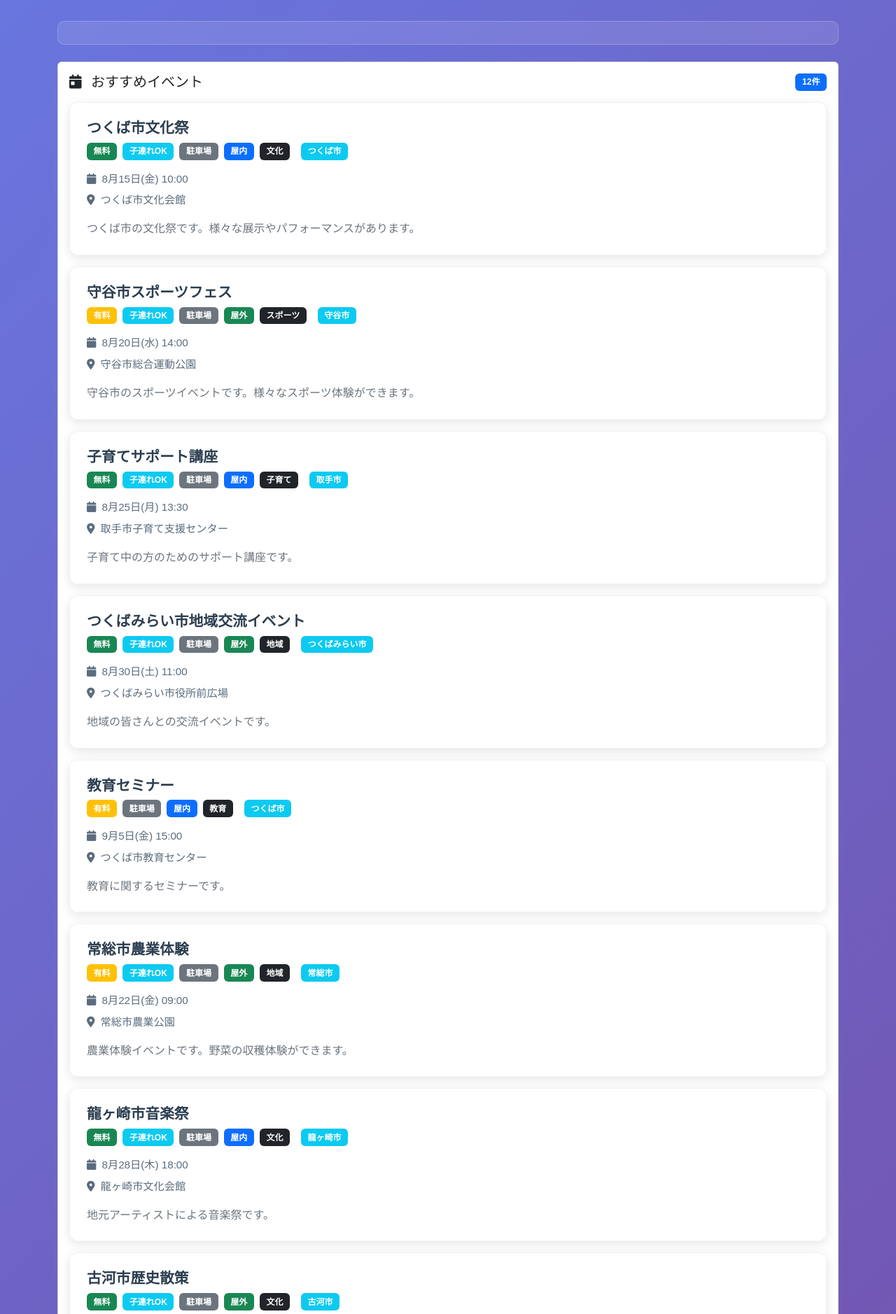
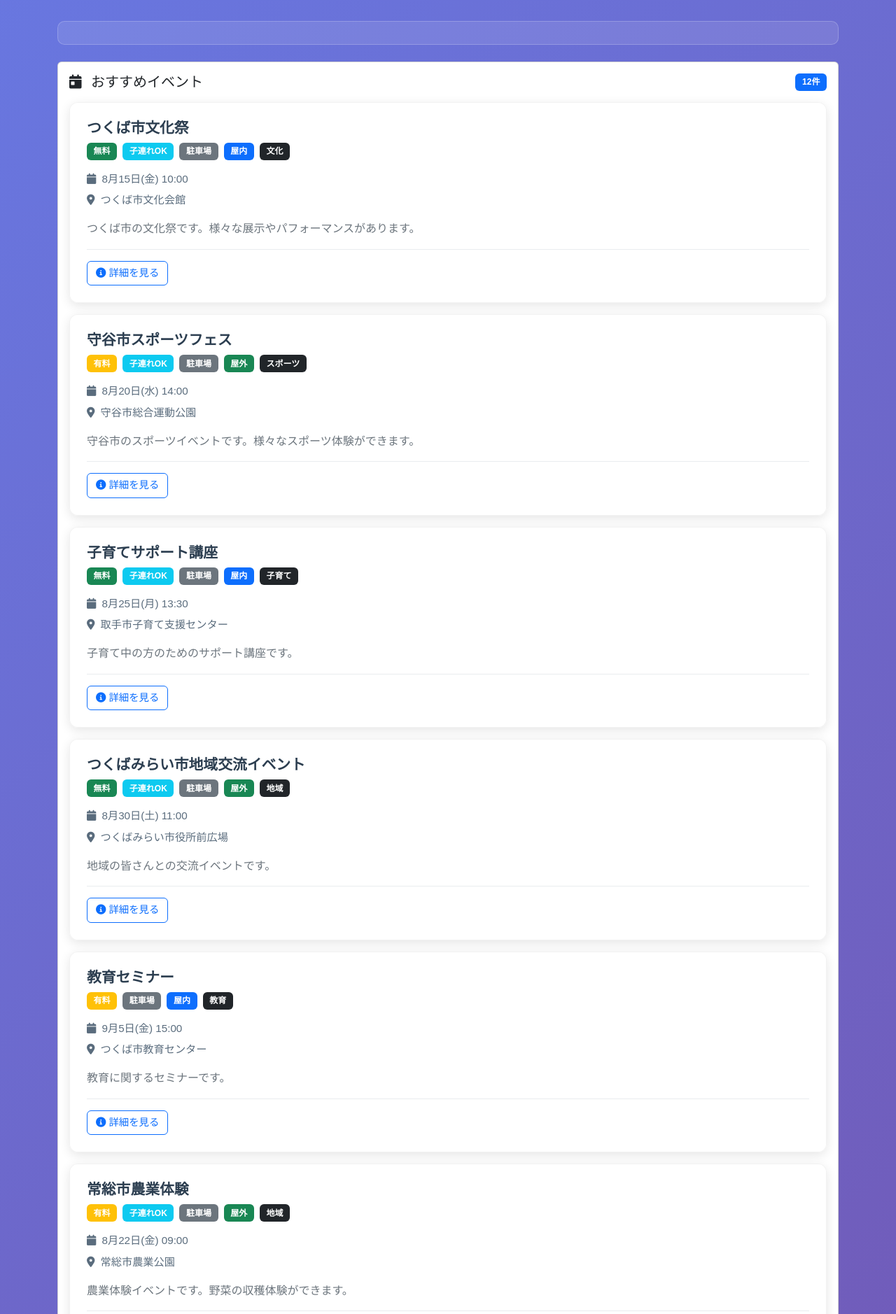
Before and after one commit to hibikisekine/events-site, a Flask app: page / in a window 1280 px wide. Shown: the part 869-2747 px from the top of the page at 70% size. Run offline with Flask 3, Linux system fonts and the light colour scheme; some libraries are stand-ins or nearby versions.

Commit message:
Update: イベント詳細リンクを修正とボタン追加 - source_urlフィールドを使用

```diff
--- a/static/css/style.css
+++ b/static/css/style.css
@@ -237,6 +237,27 @@ body {
     color: #6c757d;
 }
 
+.event-actions {
+    margin-top: 1rem;
+    padding-top: 1rem;
+    border-top: 1px solid #e9ecef;
+    display: flex;
+    gap: 0.5rem;
+    flex-wrap: wrap;
+}
+
+.event-actions .btn {
+    font-size: 0.9rem;
+    padding: 0.375rem 0.75rem;
+    border-radius: 6px;
+    transition: all 0.2s ease;
+}
+
+.event-actions .btn:hover {
+    transform: translateY(-1px);
+    box-shadow: 0 2px 8px rgba(0, 0, 0, 0.15);
+}
+
 /* モーダル */
 .modal-content {
     border-radius: 15px;
--- a/static/js/app.js
+++ b/static/js/app.js
@@ -500,7 +500,7 @@ function createEventCard(event) {
     const descriptionStr = event.description || '';
 
     return `
-        <div class="event-card" onclick="showEventDetails(${event.id})">
+        <div class="event-card">
             <div class="event-header">
                 <h4 class="event-title">${escapeHtml(event.title)}</h4>
                 <div class="event-badges">
@@ -509,7 +509,7 @@ function createEventCard(event) {
                     ${event.has_parking ? '<span class="badge bg-secondary">駐車場</span>' : ''}
                     ${event.is_indoor ? '<span class="badge bg-primary">屋内</span>' : '<span class="badge bg-success">屋外</span>'}
                     <span class="badge bg-dark">${event.category}</span>
-                    ${locationStr && locationStr.includes('市') ? `<span class="badge bg-info ms-2">${locationStr.match(/[^市]*市/)?.[0] || ''}</span>` : ''}
+                    ${event.source_city ? `<span class="badge bg-info ms-2">${event.source_city}</span>` : ''}
                 </div>
             </div>
             <div class="event-details">
@@ -524,6 +524,14 @@ function createEventCard(event) {
                 <div class="event-description">
                     ${escapeHtml(descriptionStr.substring(0, 150))}${descriptionStr.length > 150 ? '...' : ''}
                 </div>
+            </div>
+            <div class="event-actions">
+                <button class="btn btn-outline-primary btn-sm" onclick="showEventDetails(${event.id})">
+                    <i class="fas fa-info-circle me-1"></i>詳細を見る
+                </button>
+                ${event.source_url ? `<a href="${event.source_url}" class="btn btn-primary btn-sm ms-2" target="_blank">
+                    <i class="fas fa-external-link-alt me-1"></i>公式サイト
+                </a>` : ''}
             </div>
         </div>
     `;
@@ -540,7 +548,7 @@ function showEventDetails(eventId) {
     const linkElement = document.getElementById('eventModalLink');
 
     if (titleElement) titleElement.textContent = event.title;
-    if (linkElement) linkElement.href = event.url;
+    if (linkElement) linkElement.href = event.source_url || '#';
 
     if (bodyElement) {
         const date = new Date(event.date);
@@ -560,6 +568,9 @@ function showEventDetails(eventId) {
                 <p><strong>駐車場:</strong> ${event.has_parking ? 'あり' : 'なし'}</p>
                 <p><strong>子連れ:</strong> ${event.child_friendly ? 'OK' : '要確認'}</p>
                 <p><strong>屋内/屋外:</strong> ${event.is_indoor ? '屋内' : '屋外'}</p>
+                ${event.weather_dependent ? `<p><strong>天候依存:</strong> はい</p>` : ''}
+                ${event.rain_cancellation ? `<p><strong>雨天時:</strong> ${escapeHtml(event.rain_cancellation)}</p>` : ''}
+                ${event.source_city ? `<p><strong>地域:</strong> ${escapeHtml(event.source_city)}</p>` : ''}
             </div>
             <div class="event-description-full">
                 <h6>詳細</h6>
```
